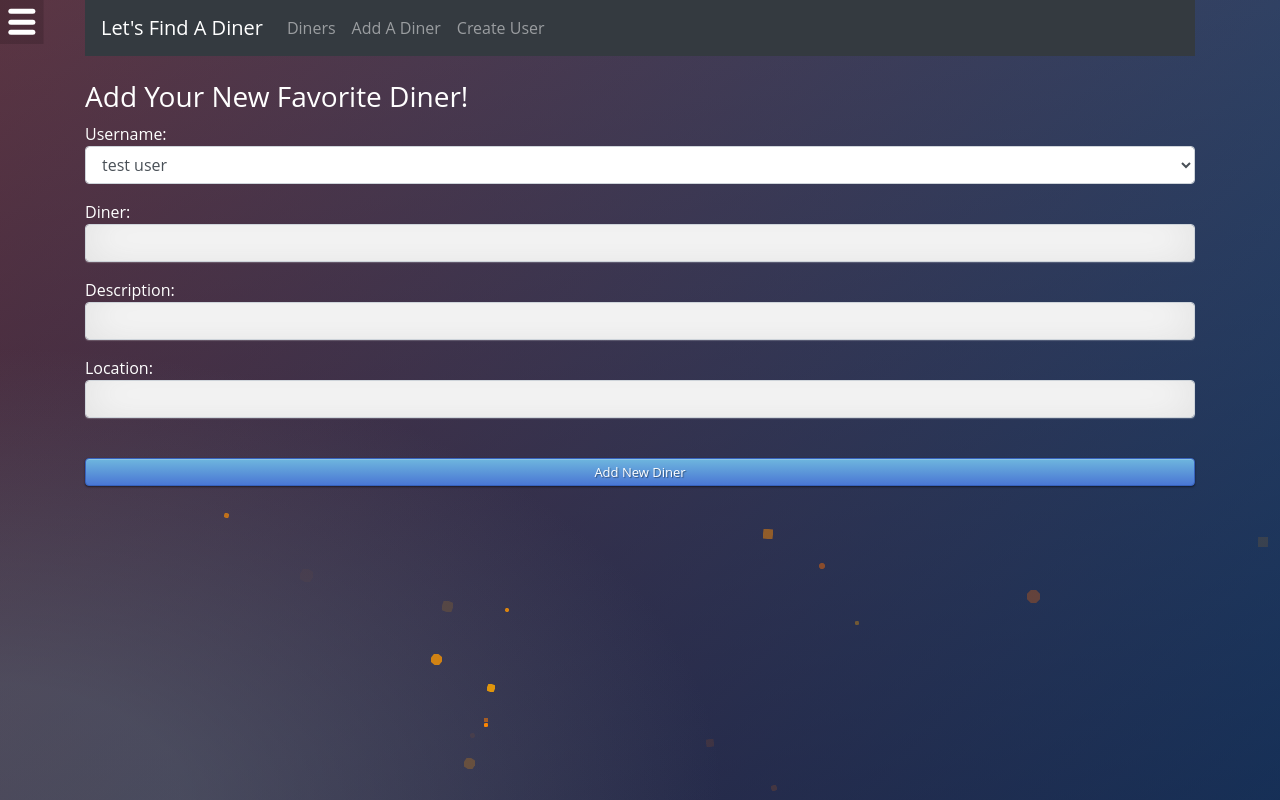
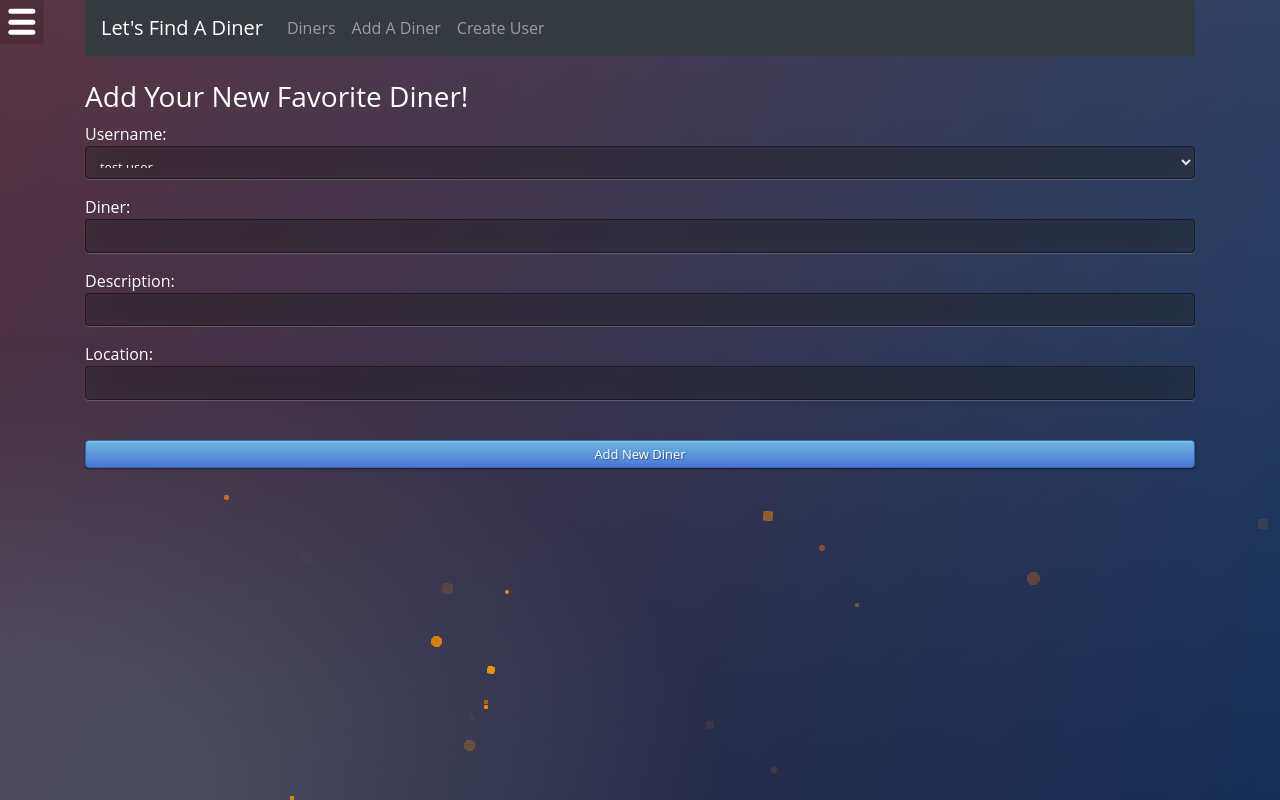
Before and after one commit to YichaoSun0813/465FinalProject, a React (Create React App) app: page /create in a window 1280 px wide. Shown: the top 800 px of the page. Built offline with nearby package versions, Linux system fonts and the light colour scheme; what google-maps-react would draw is missing.

Commit message:
Update add-diner.component.js

```diff
--- a/src/components/add-diner.component.js
+++ b/src/components/add-diner.component.js
@@ -73,6 +73,7 @@ export default class AddDiner extends Component {
           <div className="form-group">
             <label>Username: </label>
             <select ref="userInput"
+                id="class1"
                 required
                 className="form-control"
                 value={this.state.username}
@@ -90,6 +91,7 @@ export default class AddDiner extends Component {
           <div className="form-group">
             <label>Diner: </label>
             <input  type="text"
+                id="class1"
                 required
                 className="form-control"
                 value={this.state.dinerName}
@@ -100,6 +102,7 @@ export default class AddDiner extends Component {
             <label>Description: </label>
             <input
                 type="text"
+                id="class1"
                 className="form-control"
                 value={this.state.description}
                 onChange={this.onChangeDescription}
@@ -109,6 +112,7 @@ export default class AddDiner extends Component {
             <label>Location: </label>
             <input
                 type="text"
+                id="class1"
                 className="form-control"
                 value={this.state.location}
                 onChange={this.onChangeLocation}
```
